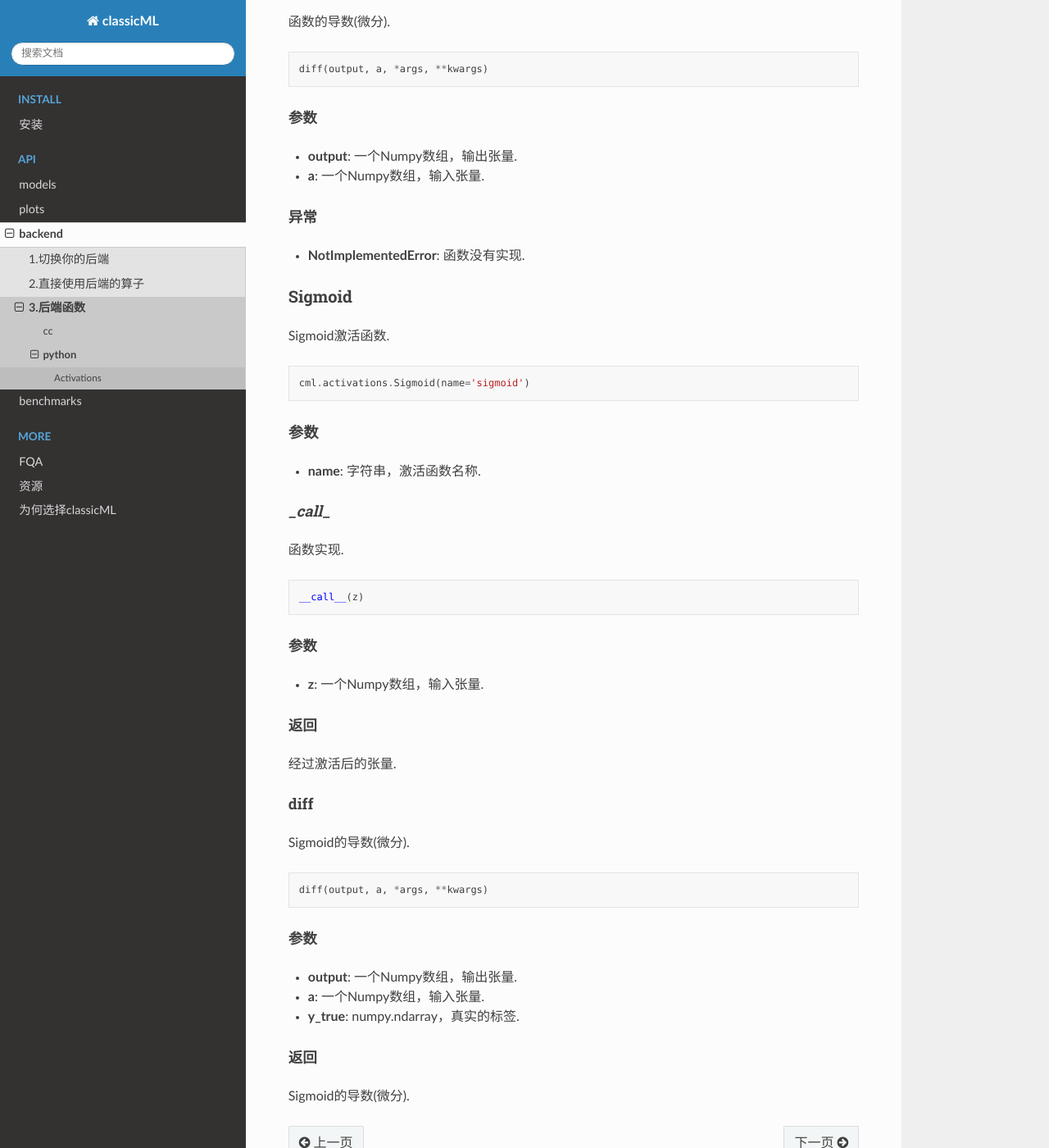
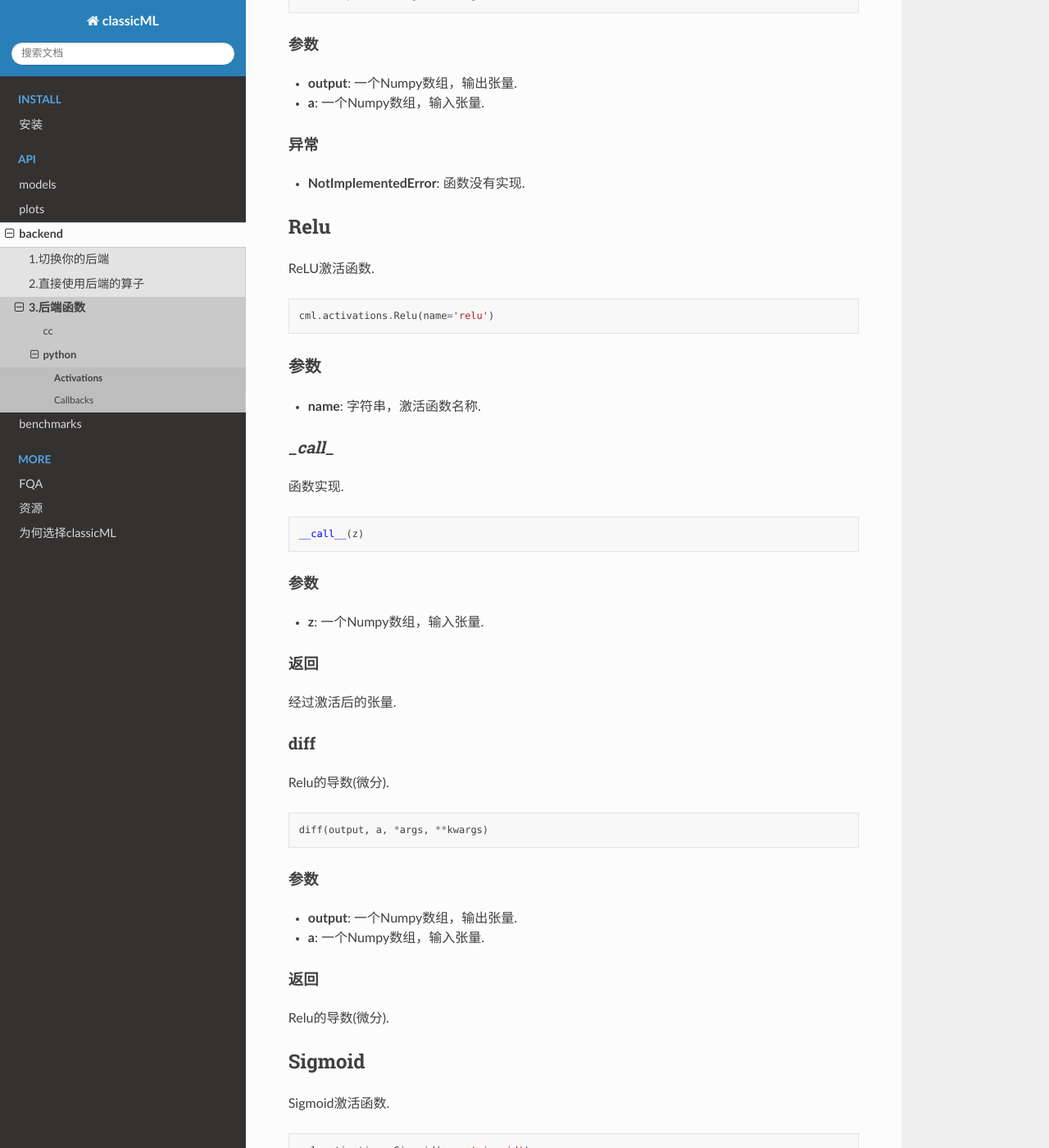
Before and after one commit to sun1638650145/classicML, a Sphinx documentation site: the page built from docs/source/backend/python/activations.md, in a window 1280 px wide and 1400 px high, scrolled down 970 px. Shown: the whole window at 82% size. Built offline with Sphinx 7.4.7 and the Read the Docs theme 2.0.0, drawn with Linux system fonts in a browser that asks for light colours; some of the changed text lies outside the part shown.

Commit message:
update docs/backend/python

````diff
--- a/docs/source/backend/index.rst
+++ b/docs/source/backend/index.rst
@@ -38,7 +38,7 @@
 针对专业用户，你可以查看下面所列的全部函数和接口
 
 .. toctree::
-   :maxdepth: 3
+   :maxdepth: 1
 
    cc
-   python
+   python/index
--- a/docs/source/backend/python.md
+++ b/docs/source/backend/python/activations.md
@@ -1,7 +1,3 @@
-# python
-
-```python```后端是classicML的标准后端，虽然它并进行任何优化，但它尽可能的保证高兼容性.
-
 ## Activations
 
 classicML的激活函数.
@@ -51,6 +47,51 @@
 
 * <b>NotImplementedError</b>: 函数没有实现.
 
+### Relu
+
+ReLU激活函数.
+
+```python
+cml.activations.Relu(name='relu')
+```
+
+#### 参数
+
+* <b>name</b>: 字符串，激活函数名称.
+
+#### \__call__
+
+函数实现.
+
+```python
+__call__(z)
+```
+
+##### 参数
+
+* <b>z</b>: 一个Numpy数组，输入张量.
+
+##### 返回
+
+经过激活后的张量.
+
+#### diff
+
+Relu的导数(微分).
+
+```python
+diff(output, a, *args, **kwargs)
+```
+
+##### 参数
+
+* <b>output</b>: 一个Numpy数组，输出张量.
+* <b>a</b>: 一个Numpy数组，输入张量.
+
+##### 返回
+
+Relu的导数(微分).
+
 ### Sigmoid
 
 Sigmoid激活函数.
@@ -96,3 +137,48 @@
 ##### 返回
 
 Sigmoid的导数(微分).
+
+### Softmax
+
+Softmax激活函数.
+
+```python
+cml.activations.Softmax(name='softmax')
+```
+
+#### 参数
+
+* <b>name</b>: 字符串，激活函数名称.
+
+#### \__call__
+
+函数实现.
+
+```python
+__call__(z)
+```
+
+##### 参数
+
+* <b>z</b>: 一个Numpy数组，输入张量.
+
+##### 返回
+
+经过激活后的张量.
+
+#### diff
+
+Softmax的导数(微分).
+
+```python
+diff(output, a, *args, **kwargs)
+```
+
+##### 参数
+
+* <b>output</b>: 一个Numpy数组，输出张量.
+* <b>a</b>: 一个Numpy数组，输入张量.
+
+##### 返回
+
+Softmax的导数(微分).
````
Also changed, not shown: docs/source/backend/python/callbacks.md (added, +3 -0 lines), docs/source/backend/python/index.rst (added, +12 -0 lines).
